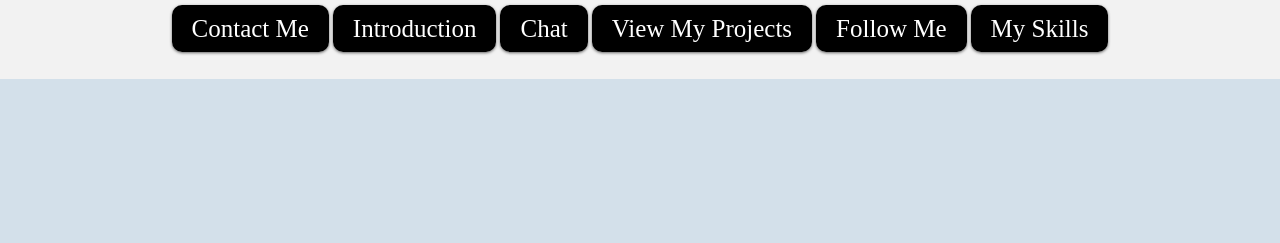
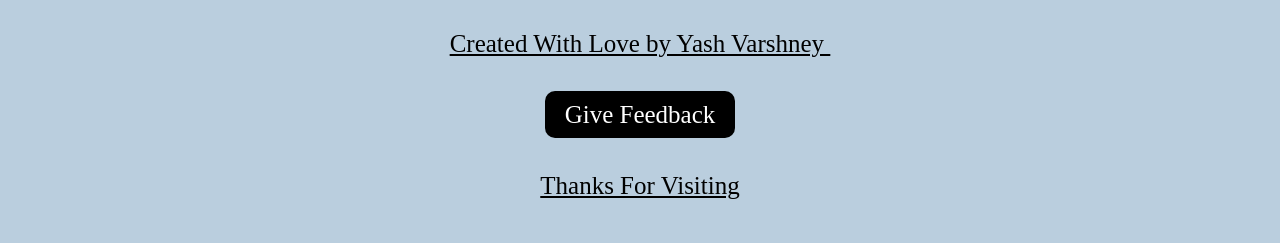
Before and after one commit to Yash-Programmer/MyDjangoWebsite, a Django app: page / in a window 1280 px wide. Shown: the part 863-1106 px from the top of the page. Before the commit the page ends 942 px from the top, so only its background shows below. Run offline with Django 3.2, Linux system fonts and the light colour scheme.

Commit message:
Added More Stylings

```diff
--- a/Yash_Exciting_Website/urls.py
+++ b/Yash_Exciting_Website/urls.py
@@ -27,5 +27,8 @@ urlpatterns = [
     path('Introduction', views.intro, name='Intro'),
     path('Chat', views.chat, name='Chat'),
     path('Follow', views.follow, name='FollowMe'),
-    path('Skills', views.skills, name='Skills')
+    path('Skills', views.skills, name='Skills'),
+    path('NumberToNumberNames', views.SourceCodeNTNN, name='SourceCodeNTNN'),
+    path('MotionDetector', views.SourceCodeMD, name='SourceCodeMD'),
+    path('YouTubeVideoDownloader', views.SourceCodeYTD, name='SourceCodeYTD')
 ]
--- a/Yash_Exciting_Website/views.py
+++ b/Yash_Exciting_Website/views.py
@@ -48,6 +48,15 @@ def Contact(request):
 
 def Projects(request):
     return render(request, 'Projects.html')
+
+def SourceCodeNTNN(request):
+    return render(request, 'NumberToNumberNames_SourceCode.html')
+
+def SourceCodeYTD(request):
+    return render(request, 'YouTubeVideoDownloader.html')
+
+def SourceCodeMD(request):
+    return render(request, 'MotionDetector.html')
 
 
 def sent(request):
--- a/templates/Projects.html
+++ b/templates/Projects.html
@@ -87,7 +87,7 @@
        href="https://github.com/Yash-Varshney-Creativities/YouTube-Video-Downloader-GUI/blob/master/Application.zip?raw=true">Download
         App</a>
     <a class='btn'
-       href="https://raw.githubusercontent.com/Yash-Varshney-Creativities/YouTube-Video-Downloader-GUI/master/main.py">Download
+       href="YouTubeVideoDownloader">Download
         Source Code</a>
     <a class='btn'
        href="https://github.com/Yash-Varshney-Creativities/YouTube-Video-Downloader-GUI/blob/master/Overview%20Images%20and%20Pics/1.jpg?raw=true">View
@@ -107,7 +107,7 @@
        href="https://github.com/Yash-Varshney-Creativities/Numbers-to-Number-Names/blob/master/Number_Names_GUI.zip?raw=true">Download
         App</a>
     <a class='btn'
-       href="https://raw.githubusercontent.com/Yash-Varshney-Creativities/Numbers-to-Number-Names/master/main.py">Download
+       href="NumberToNumberNames">Download
         Source Code</a>
     <a class='btn'
        href="https://github.com/Yash-Varshney-Creativities/Numbers-to-Number-Names/blob/master/Img/1.png?raw=true">View
@@ -128,7 +128,7 @@
        href="https://github.com/Yash-Varshney-Creativities/Motion-Detection/blob/master/Camera_Motion_Detector.zip?raw=true">Download
         App</a>
     <a class='btn'
-       href="https://raw.githubusercontent.com/Yash-Varshney-Creativities/Motion-Detection/master/Camera_Motion_Detector.py">Download
+       href="MotionDetector">Download
         Source Code</a>
     <a class='btn'
        href="https://github.com/Yash-Varshney-Creativities/Motion-Detection/blob/master/Project%20OverViews/1.png?raw=true">View
--- a/templates/index.html
+++ b/templates/index.html
@@ -15,13 +15,22 @@
             user-select: none;"
         }
 
+        #heading {
+            font-family: Caveat;
+            font-size: 100px;
+        }
+
+        #Menu {
+            background-color: #000000;
+        }
+
         ::selection {
             color: #0a043c;
             background: #a9c2d6;
 		}
 
         body {
-            background-color: #f2f2f2;
+            background-color: #d3e0ea;
             margin: 0;
         }
 
@@ -44,9 +53,29 @@
             -webkit-border-radius: 10;
             -moz-border-radius: 10;
             border-radius: 10px;
-            -webkit-box-shadow: 0px 1px 3px #666666;
-            -moz-box-shadow: 0px 1px 3px #666666;
-            box-shadow: 0px 1px 3px #666666;
+            font-family: Calabri;
+            color: #ffffff;
+            font-size: 25px;
+            padding: 10px 20px 10px 20px;
+            text-decoration: none;
+            transition: 0.1s;
+        }
+
+        .btn2 {
+            style="margin: 0px;-webkit-user-select: none;
+            -khtml-user-select: none;
+            -moz-user-select: none;
+            -o-user-select: none;
+            user-select: none;"
+            background: #000000;
+            background-image: -webkit-linear-gradient(top, #000000, #000000);
+            background-image: -moz-linear-gradient(top, #000000, #000000);
+            background-image: -ms-linear-gradient(top, #000000, #000000);
+            background-image: -o-linear-gradient(top, #000000, #000000);
+            background-image: linear-gradient(to bottom, #000000, #000000);
+            -webkit-border-radius: 10;
+            -moz-border-radius: 10;
+            border-radius: 10px;
             font-family: Calabri;
             color: #ffffff;
             font-size: 25px;
@@ -64,33 +93,35 @@
             background-image: linear-gradient(to bottom, #ffffff, #ffffff);
             color: black;
             text-decoration: none;
-
-        hr {
-        background-color: black;
-        border-color: grey;
-        height: 1.1px;
-        border-style: inset;
-        width: 60%;
         }
 
     </style>
 
 </head>
 <body>
+<div id="Menu">
+    <br>
+
+    <a style="float: left ;" class="btn2" href="#">Yash's Website</a>
+    <a style="float: right;" class="btn" href="/Follow">Follow Me</a>
+    <a style="float: right;" class="btn" href="/Projects">View My Projects</a>
+    <a style="float: right;" class="btn" href="/Contact">Contact Me</a>
+    <a style="float: right;" class="btn" href="/Skills">My Skills</a>
+    <a style="float: right;" class="btn" href="/Chat">Chat</a>
+    <a style="float: right;" class="btn" href="/Introduction">Introduction</a>
+    <br><br><br><hr>
+</div>
 <div style="background-color: #d3e0ea;">
     <center>
+        <br>
         <img style="-webkit-user-select: none;
  -khtml-user-select: none;
  -moz-user-select: none;
  -o-user-select: none;
-user-select: none;" draggable="false" src="https://github.com/Yash-Varshney-Creativities/Yash-Varshney-Creativities/blob/main/namefiletextnew2.png?raw=true">
-        <img style="-webkit-user-select: none;
--khtml-user-select: none;
--moz-user-select: none;
--o-user-select: none;
-user-select: none;" draggable="false" src="https://github.com/Yash-Varshney-Creativities/Yash-Varshney-Creativities/blob/main/circle-cropped.png?raw=true"
+user-select: none; margin: 0;" draggable="false" src="https://github.com/Yash-Varshney-Creativities/Yash-Varshney-Creativities/blob/main/circle-cropped.png?raw=true"
              width="100">
-        <h3 style="color: #265a5a; font-family: Kristen ITC; font-size: 50px">I am a Programmer<br>Always Keen to Learn
+        <p style="margin: 0;" id="heading">Hi, I'm Yash</p>
+        <h3 style="margin: 0;color: #265a5a; font-family: Kristen ITC; font-size: 210%">I am a Programmer<br>Always Keen to Learn
         </h3>
         <br>
     </center>
@@ -101,18 +132,18 @@ user-select: none;" draggable="false" src="https://github.com/Yash-Varshney-Crea
 -khtml-user-select: none;
 -moz-user-select: none;
 -o-user-select: none;
-user-select: none;" draggable="false" src="https://raw.githubusercontent.com/Yash-Varshney-Creativities/Yash-Varshney-Creativities/1edfea5ef29df8911f2b617770802979c05637c4/mountain.svg">
+user-select: none;" draggable="false" src="https://raw.githubusercontent.com/Yash-Varshney-Creativities/Yash-Varshney-Creativities/1edfea5ef29df8911f2b617770802979c05637c4/mountain.svg" width="600">
     </center>
 </div>
 <center>
+    <div style="background-color: #bacede;">
+            <br>
+            <pre style="font-size: 25px; font-family: ballpoint; text-decoration: underline;">Created With Love by Yash Varshney </pre>
+            <br>
+            <a id="select" class='btn' href="https://forms.gle/97TUPPNFjsFfZMm28">Give Feedback</a>
             <br><br>
-    <a class="btn" href="/Contact">Contact Me</a>
-    <a class="btn" href="/Introduction">Introduction</a>
-    <a class="btn" href="/Chat">Chat</a>
-    <a class="btn" href="/Projects">View My Projects</a>
-    <a class="btn" href="/Follow">Follow Me</a>
-    <a class="btn" href="/Skills">My Skills</a>
-    <br><br><br>
+            <p style="font-size: 25px; font-family: ballpoint; text-decoration: underline;">Thanks For Visiting</p><br>
+    </div>
 </center>
 </body>
 </html>
```
Also changed, not shown: templates/MotionDetector.html (added, +11 -0 lines), templates/NumberToNumberNames_SourceCode.html (added, +11 -0 lines), templates/YouTubeVideoDownloader.html (added, +11 -0 lines), templates/bg.png (added). Lines whose indentation alone changed are shown as unchanged.
